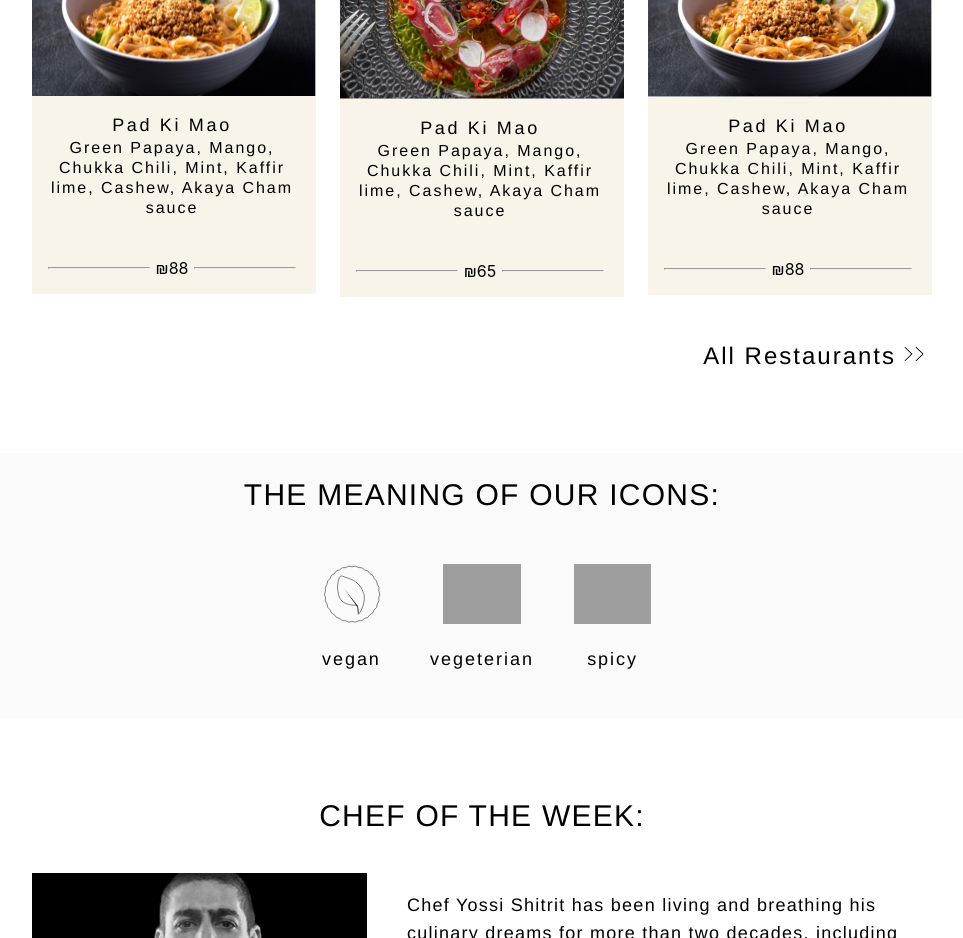
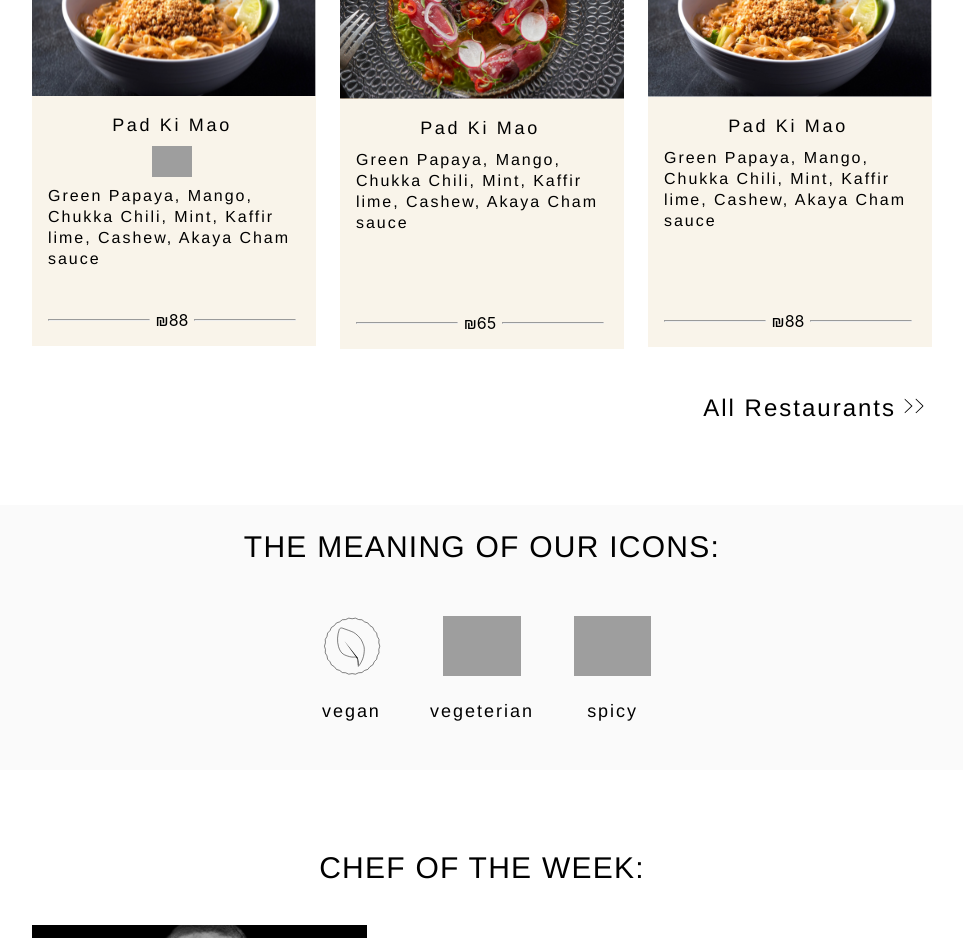
Before and after one commit to idob2/Epicure-home-page, a React (Create React App) app: page / in a window 1280 px wide. Shown: the part 1400-2338 px from the top of the page, without its empty margins (158-1121 px from the left). Built offline with nearby package versions, Linux system fonts and the light colour scheme; grey boxes are pictures that could not be loaded.

Commit message:
add symbols to dishes

```diff
--- a/src/components/DishCard/DishCard.scss
+++ b/src/components/DishCard/DishCard.scss
@@ -27,7 +27,8 @@
     .dish-card-content-div {
       display: flex;
       flex-direction: column;
-      gap: 40px;
+      justify-content: space-between;
+      flex-grow: 1;
     }
 
     .hr-cost-div {
@@ -46,17 +47,34 @@
   }
 }
 @include mobile-only {
+  .dish-card-content-div{
+    gap: 16px;
+  }
+  .card-input-div{
+    height: 90px;
+  }
+  .type-content-div{
+    display: flex;
+    flex-direction: column-reverse;
+    gap: 16px;
+  }
   hr {
     display: none;
   }
   .signature-dish-content-div {
     align-items: flex-start;
+    height: 240px;
+  }
+  .signature-dish-type {
+    width: 30px;
+    height: 24px;
   }
 }
 
 @include desktop-only {
   .signature-dish-content-div {
     align-items: center;
+    height: 250px;
   }
   .card-input {
     text-align: center;
@@ -69,4 +87,17 @@
     color: #979797;
     height: 0.5px;
   }
+  .signature-dish-type {
+    width: 40px;
+    height: 31px;
+  }
+  .type-content-div{
+    margin-top: 8px;
+    padding-bottom: 40px;
+    display: flex;
+    flex-direction: column;
+    justify-content: center;
+    align-items: center;
+    gap: 8px;
+  }
 }
--- a/src/components/DishCard/DishCard.tsx
+++ b/src/components/DishCard/DishCard.tsx
@@ -6,6 +6,7 @@ const DishCard = (props: {
   type?: string;
   cost: string;
 }) => {
+  console.log(props.type);
   return (
     <div className="signature-dish-div">
       <div className="signature-image-div">
@@ -18,6 +19,7 @@ const DishCard = (props: {
       <div className="signature-dish-content-div">
         <span className="card-name">{props.name}</span>
         <div className="dish-card-content-div">
+          <div className="type-content-div" >
           {props.type && (
             <img
               className="signature-dish-type icon"
@@ -25,13 +27,18 @@ const DishCard = (props: {
               alt="signature-dish-type"
             />
           )}
+          <div className="card-input-div">
           <span className="card-input">{props.description} </span>
+
+          </div>
+          </div>
 
           <div className="hr-cost-div">
             <hr />
             <span className="signature-dish-cost">{props.cost} </span>
             <hr />
           </div>
+
         </div>
       </div>
     </div>
--- a/src/components/SignatureOfDishes/SignatureOfDishes.tsx
+++ b/src/components/SignatureOfDishes/SignatureOfDishes.tsx
@@ -1,32 +1,10 @@
 import "./SignatureOfDishes.scss";
 import DishSymbol from "../DishSymbol/DishSymbol";
 import Symbols from "../../assets/symbols_icons/big_symbols/Symbols";
-import { useState, useEffect } from "react";
 import GenericHomeSection from "../GenericHomeSection/GenericHomeSection";
 
 const SignatureDishes = () => {
-  const [signatureHeadLine, setsignatureHeadLine] =
-    useState("Signature Dish Of:");
-  useEffect(() => {
-    const handleResize = () => {
-      if (window.innerWidth > 900) {
-        setsignatureHeadLine("THE MEANING OF OUR ICONS:");
-      } else {
-        setsignatureHeadLine("Signature Dish Of:");
-      }
-    };
 
-    // Add event listener for window resize
-    window.addEventListener("resize", handleResize);
-
-    // Initial call to handleResize
-    handleResize();
-
-    // Clean up the event listener on component unmount
-    return () => {
-      window.removeEventListener("resize", handleResize);
-    };
-  }, []);
   return (
     <GenericHomeSection className="margin-div" color="#fafafa">
         <div className="signature-main-div">
--- a/src/components/Swipers/SignatureDishesSwiper.tsx
+++ b/src/components/Swipers/SignatureDishesSwiper.tsx
@@ -5,8 +5,9 @@ import { Swiper, SwiperSlide } from "swiper/react";
 import "swiper/css";
 import DishCard from "../DishCard/DishCard";
 import { useState, useEffect } from "react";
+import Dishes from "../../assets/dishes";
 
-const SignatureDishesSwiper = (props:{ dishes: { image: string, name: string, description: string, cost: string }[]}) => {
+const SignatureDishesSwiper = (props:{ dishes: { image: string, name: string, description: string, cost: string, type?:string }[]}) => {
   const [slidesPerView, setSlidesPerView] = useState<number>(1.5);
   useEffect(() => {
     const handleResize = () => {
@@ -29,6 +30,7 @@ const SignatureDishesSwiper = (props:{ dishes: { image: string, name: string, de
     };
   }, []);
 
+  console.log(Dishes);
   return (
     <Swiper
       spaceBetween={24}
@@ -36,13 +38,14 @@ const SignatureDishesSwiper = (props:{ dishes: { image: string, name: string, de
       onSlideChange={() => console.log("slide change")}
       onSwiper={(swiper: any) => console.log(swiper)}
     >
-      {props.dishes.map((resturant) => (
-        <SwiperSlide key={resturant.image}>
+      {props.dishes.map((dish) => (
+        <SwiperSlide key={dish.image}>
           <DishCard
-            image={resturant.image}
-            name={resturant.name}
-            description={resturant.description}
-            cost = { resturant.cost}
+            image={dish.image}
+            name={dish.name}
+            description={dish.description}
+            cost = { dish.cost}
+            type= {dish.type}
           ></DishCard>
         </SwiperSlide>
       ))}
```
